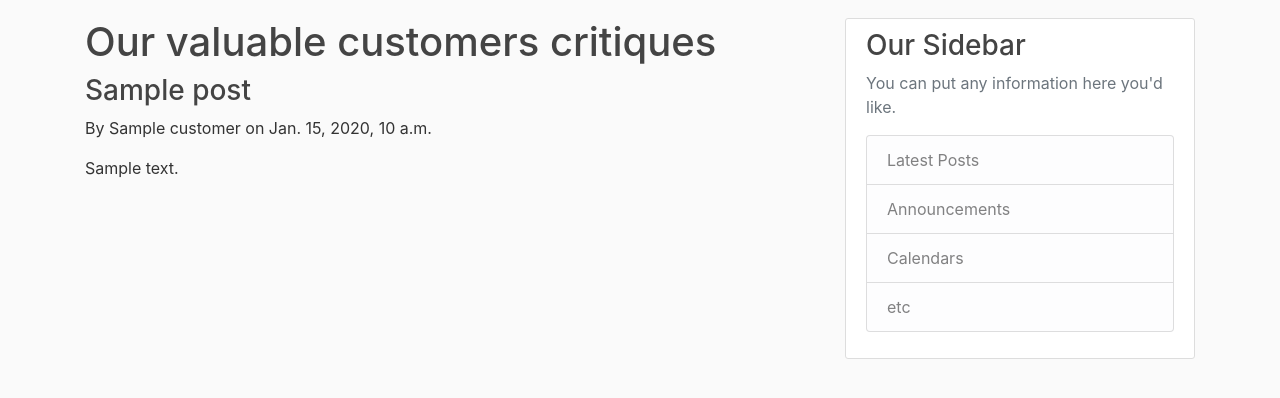
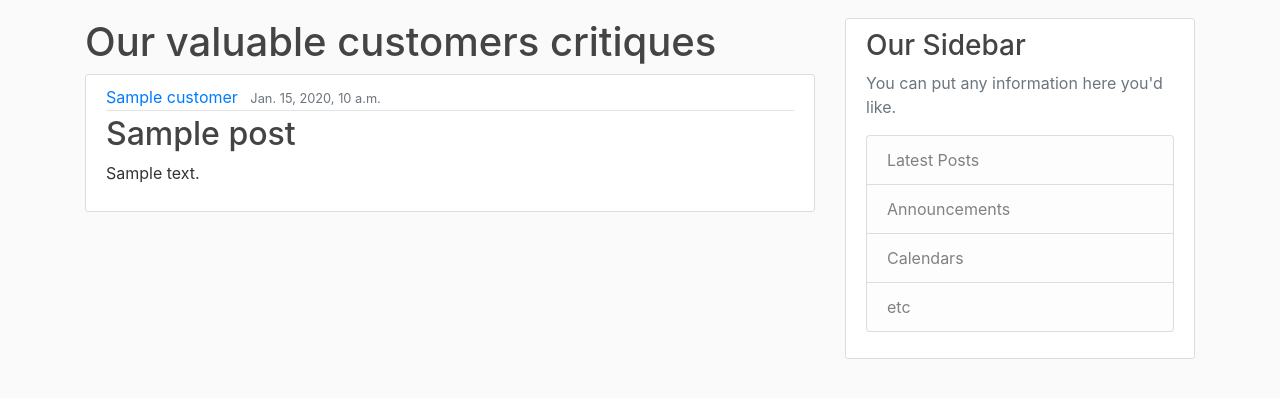
Before and after one commit to Barani2396/Kindness-Cafe, a Django app: template kc_app/templates/kc_app/reviews.html in a window 1280 px wide. Shown: the part 62-460 px from the top of the page. Run offline with Django 3.2, Linux system fonts and the light colour scheme; the template is opened without the code that fills it: most values are stand-ins (such as "Sample title", 1, 10 or a date in 2020); some libraries are stand-ins or nearby versions.

Commit message:
initial commit

```diff
--- a/kc_app/templates/kc_app/home.html
+++ b/kc_app/templates/kc_app/home.html
@@ -1,6 +1,4 @@
-{% extends "kc_app/base.html" %}
-
-{% block content %}
+{% extends "kc_app/base.html" %} {% block content %}
 <h1>Social impact is on the menu</h1>
 <p>When you do service with us, you build a comunity and help the poverty cycle.</p>
 {% endblock %}
--- a/kc_app/templates/kc_app/reviews.html
+++ b/kc_app/templates/kc_app/reviews.html
@@ -1,7 +1,14 @@
 {% extends "kc_app/base.html" %} {% block content %}
 <h1>Our valuable customers critiques</h1>
 {% for post in reviews_d %}
-<h3>{{ post.r_title }}</h3>
-<p>By {{ post.customer }} on {{ post.date }}</p>
-<p>{{ post.content }}</p>
+<article class="media content-section">
+    <div class="media-body">
+        <div class="article-metadata">
+            <a class="mr-2" href="#">{{ post.customer }}</a>
+            <small class="text-muted">{{ post.date }}</small>
+        </div>
+        <h2><a class="article-title" href="#">{{ post.title }}</a></h2>
+        <p class="article-content">{{ post.content }}</p>
+    </div>
+</article>
 {% endfor %} {% endblock %}
```
